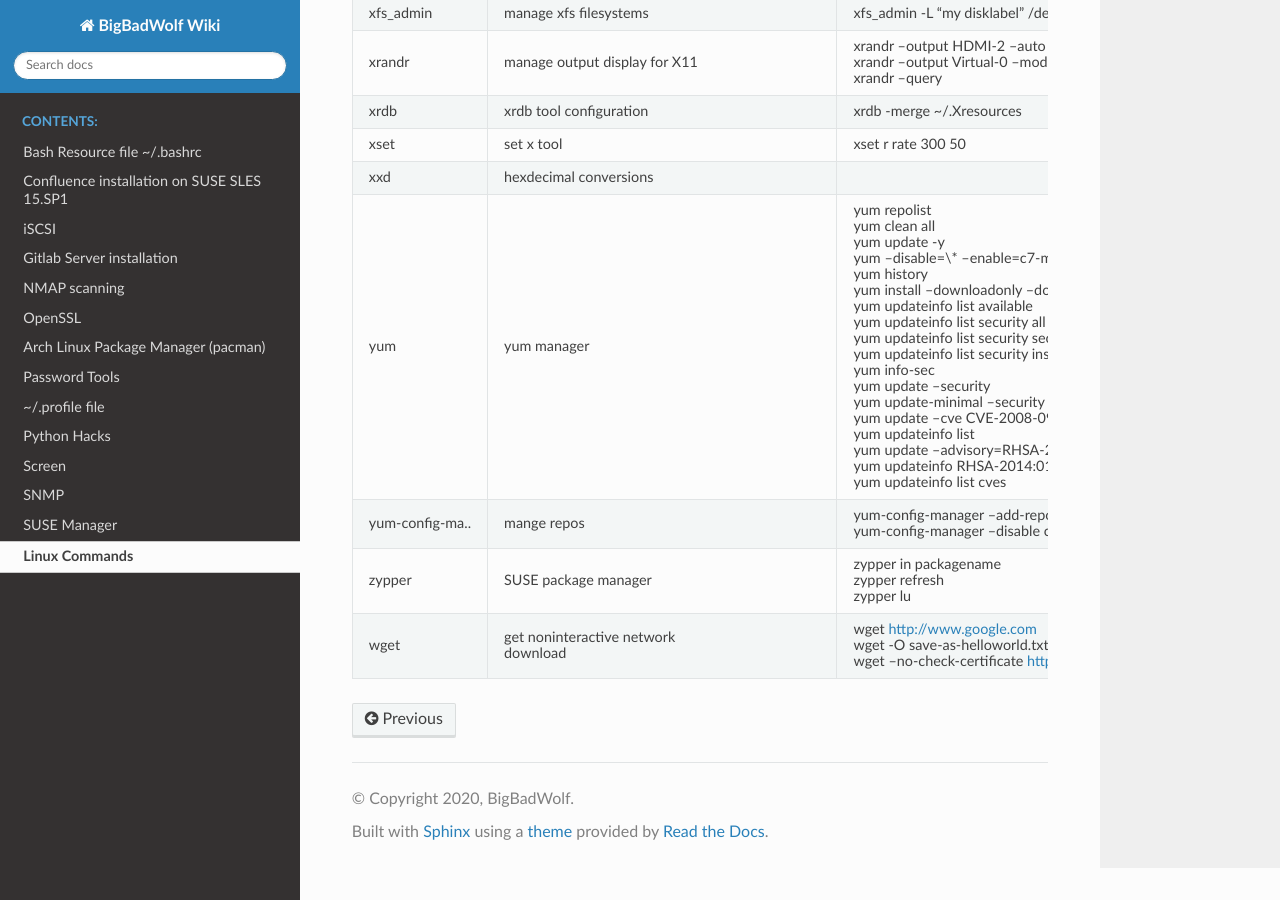
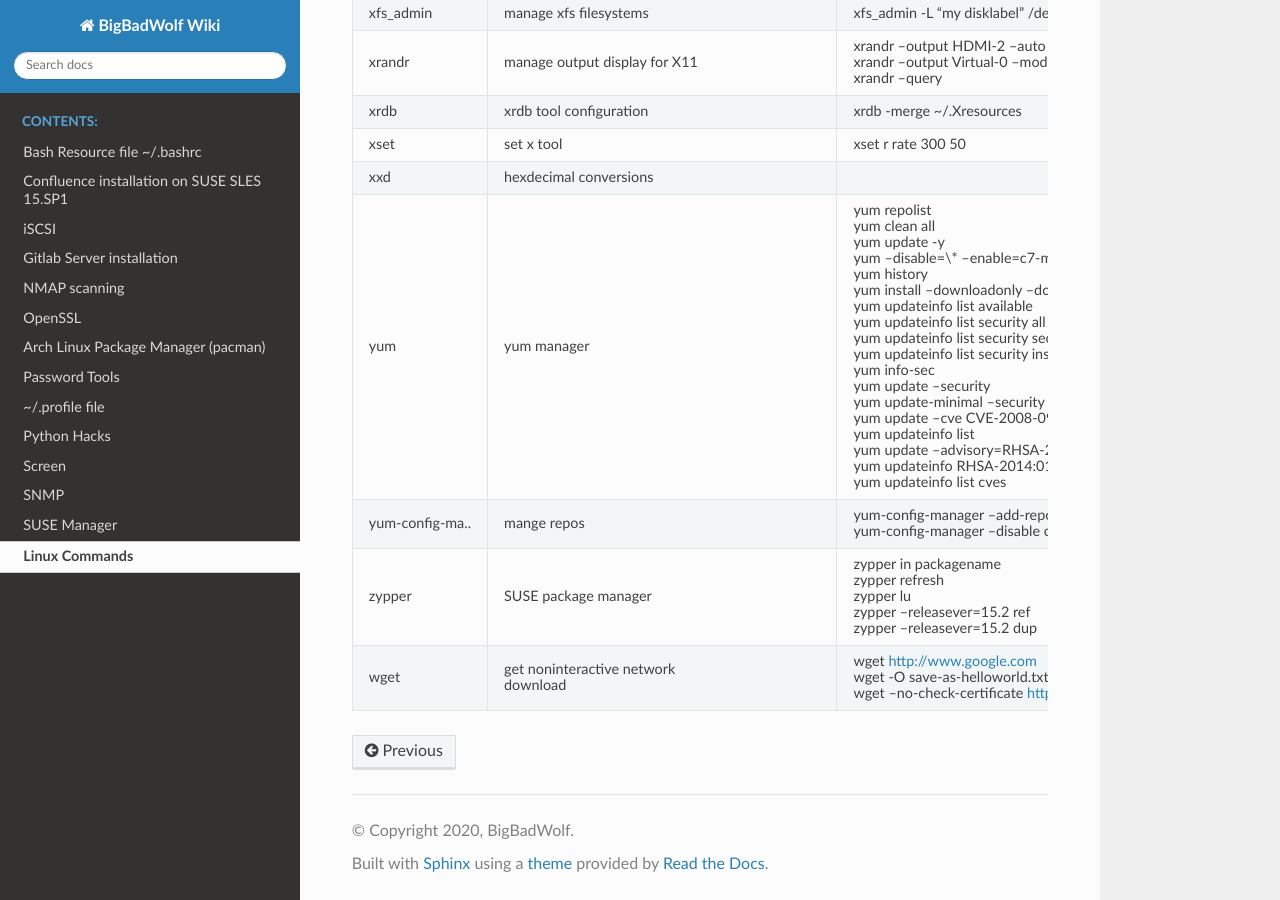
Before and after one commit to p3ll1n0r3/readthedocs, a Sphinx documentation site: the page built from docs/linux.rst, in a window 1280 px wide and 900 px high, scrolled down 8540 px. Built offline with Sphinx 7.4.7 and the Read the Docs theme 2.0.0, drawn with Linux system fonts in a browser that asks for light colours.

Commit message:
Update linux.rst

```diff
--- a/docs/linux.rst
+++ b/docs/linux.rst
@@ -558,6 +558,8 @@ yum-config-ma..	mange repos |br|			yum-config-manager --add-repo helloworld |br|
 zypper      	SUSE package manager |br|		zypper in packagename |br|
             						zypper refresh |br|
             						zypper lu |br|
+							zypper --releasever=15.2 ref |br|
+							zypper --releasever=15.2 dup |br|
 
 wget            get noninteractive network |br|		wget http://www.google.com |br|
 		download |br|				wget -O save-as-helloworld.txt http://wwww.getfile.com/index.html |br|
```
